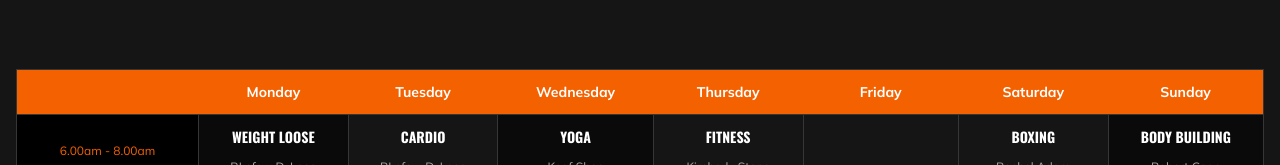
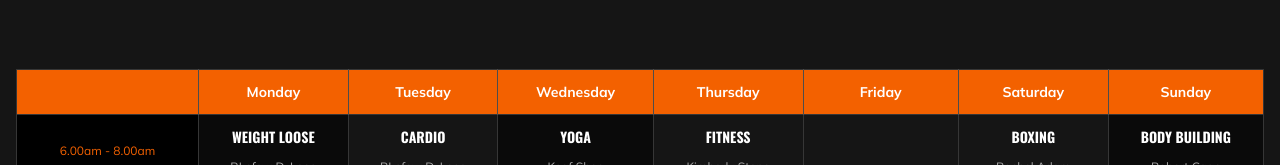
Before and after one commit to felipe-muner/podium-gym, a Next.js app: page /classes in a window 1280 px wide. Shown: the part 559-724 px from the top of the page. Built offline with nearby package versions, Linux system fonts and the light colour scheme.

Commit message:
feat: border

```diff
--- a/components/Timetable/Timetable.tsx
+++ b/components/Timetable/Timetable.tsx
@@ -58,13 +58,13 @@ const Timetable = () => {
       <table className="min-w-full border-collapse border border-[#363636] text-center">
         <thead>
           <tr className="bg-brand-orange font-mulish">
-            <th className="p-3 text-sm text-white">&nbsp;</th>
-            <th className="p-3 text-sm text-white">Monday</th>
-            <th className="p-3 text-sm text-white">Tuesday</th>
-            <th className="p-3 text-sm text-white">Wednesday</th>
-            <th className="p-3 text-sm text-white">Thursday</th>
-            <th className="p-3 text-sm text-white">Friday</th>
-            <th className="p-3 text-sm text-white">Saturday</th>
+            <th className="p-3 text-sm text-white border-r border-brand-gray-darker">&nbsp;</th>
+            <th className="p-3 text-sm text-white border-r border-brand-gray-darker">Monday</th>
+            <th className="p-3 text-sm text-white border-r border-brand-gray-darker">Tuesday</th>
+            <th className="p-3 text-sm text-white border-r border-brand-gray-darker">Wednesday</th>
+            <th className="p-3 text-sm text-white border-r border-brand-gray-darker">Thursday</th>
+            <th className="p-3 text-sm text-white border-r border-brand-gray-darker">Friday</th>
+            <th className="p-3 text-sm text-white border-r border-brand-gray-darker">Saturday</th>
             <th className="p-3 text-sm text-white">Sunday</th>
           </tr>
         </thead>
```
